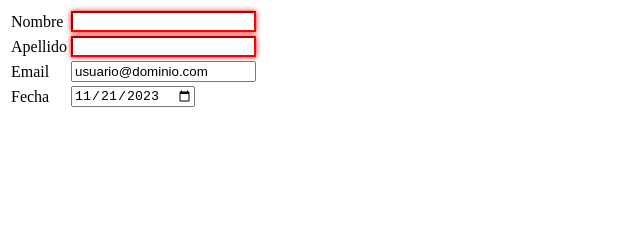
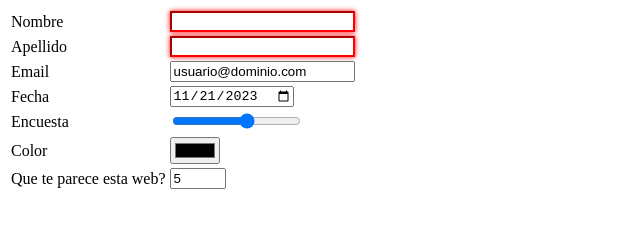
Before and after one commit to MilDur-dev/HTML-CSS3, a plain HTML site: page Html/forms.html in a window 1280 px wide. Shown: the whole page, without its empty margins (0-640 px from the left). Drawn offline with Linux system fonts and the light colour scheme.

Commit message:
Border Radius and Forms

```diff
--- a/Html/forms.html
+++ b/Html/forms.html
@@ -49,6 +49,29 @@
                 <input type="date" value="2023-11-21">
             </td>
         </tr>
+        <tr>
+            <td>
+                Encuesta
+            </td>
+            <td>
+                <input type="range" max="10" min="0" value="5"
+                 step="2">
+            </td>
+        </tr>
+        <tr>
+            <td>
+               Color
+            </td>
+            <td>
+                <input type="color" placeholder="e.g.">
+            </td>
+        </tr>
+        <tr>
+            <td>Que te parece esta web?</td>
+            <td>
+                <input type="number" step="1" min="0" max="12" value="5">
+            </td>
+        </tr>
     </table>
 </body>
 </html>
```
Also changed, not shown: Html/borderradius.html (added, +26 -0 lines).
